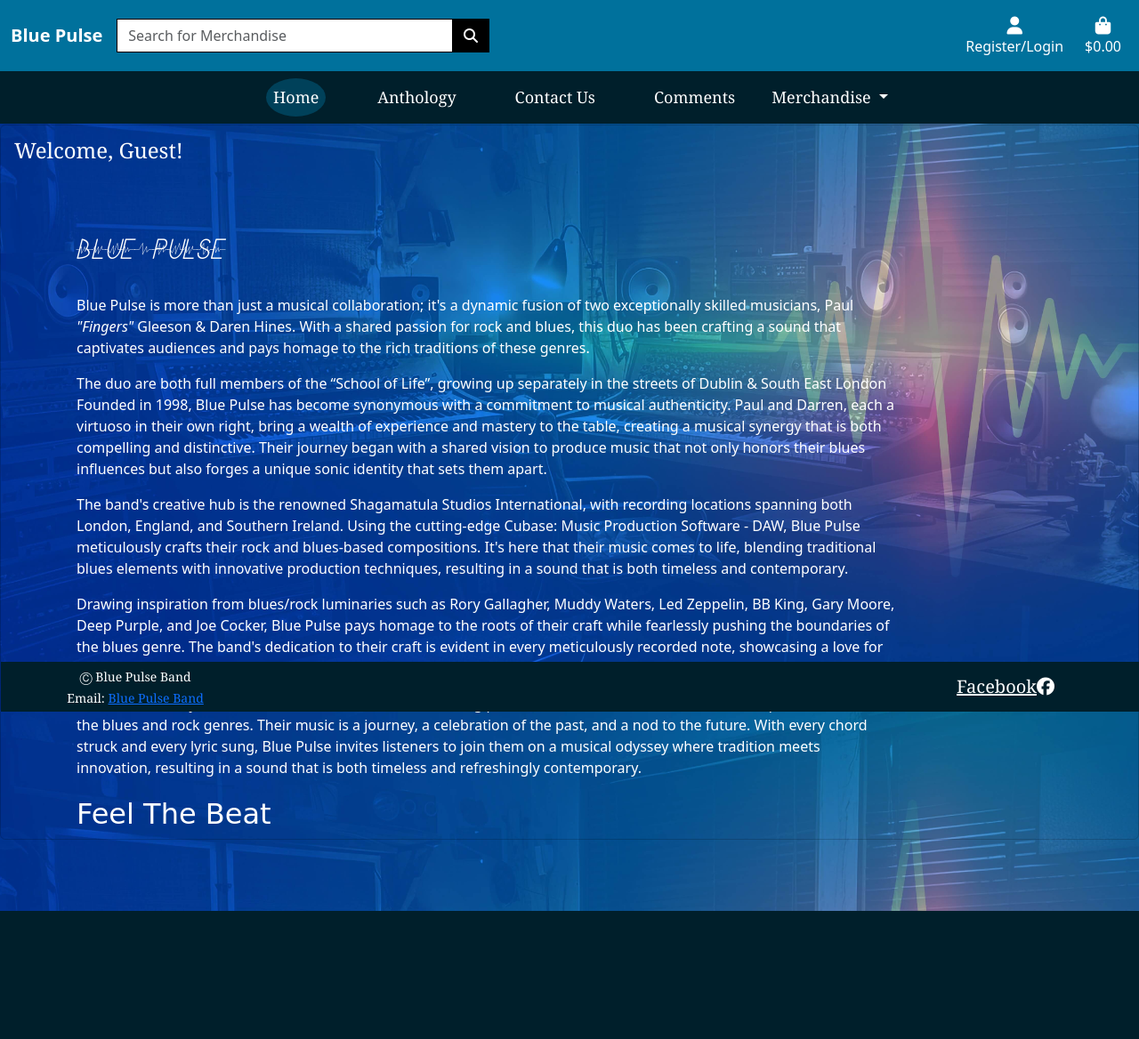
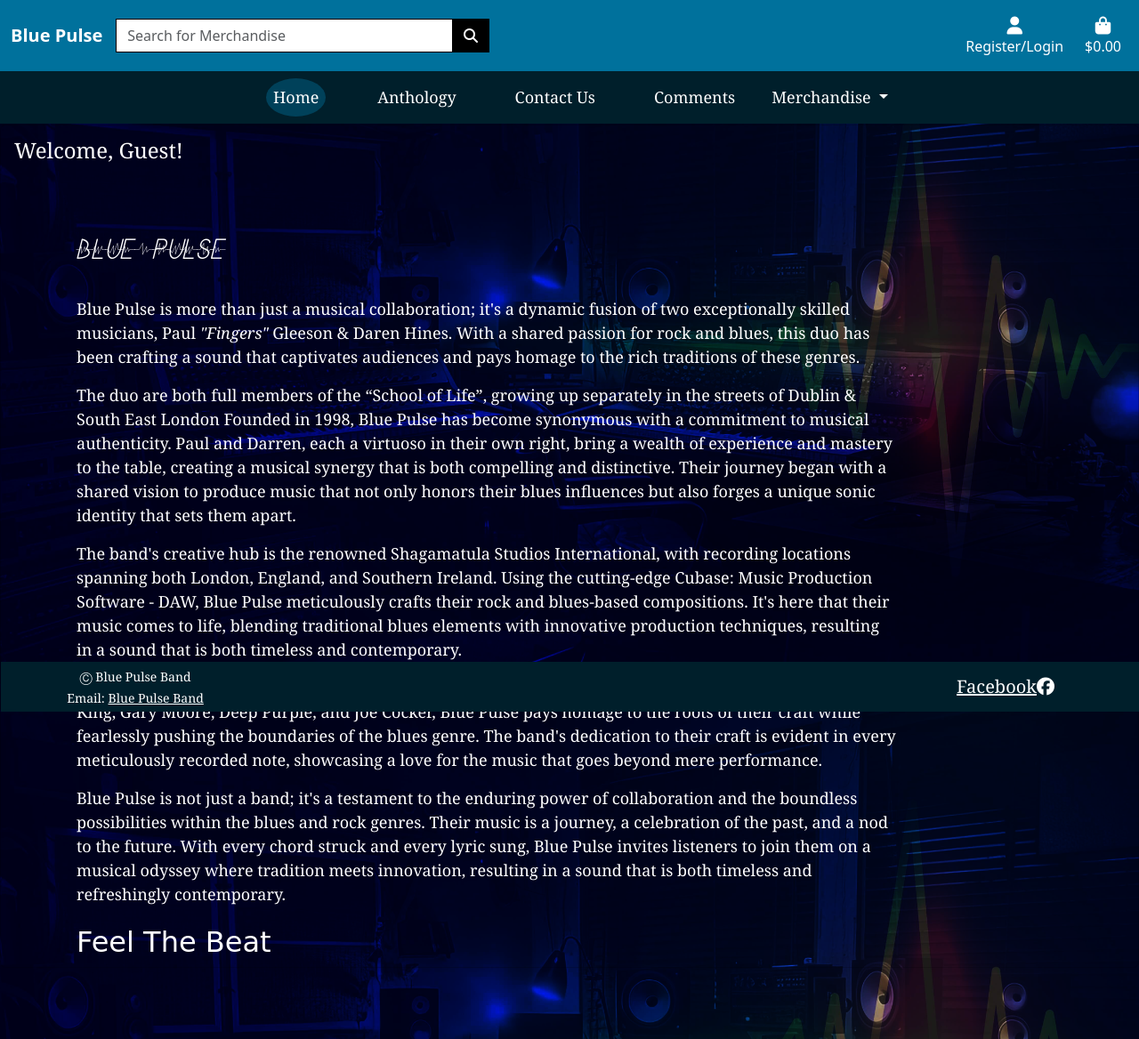
Before and after one commit to Shaga-Matula/blue-pulse-pp5, a Django app: page / in a window 1280 px wide. Shown: the whole page at 89% size. Before the commit the page ends 1024 px from the top, so only its background shows below. Run offline with Django 3.2, Linux system fonts and the light colour scheme; parts of the project's set-up code (start-up, migrations or seed data) failed here and were passed over; some libraries are stand-ins or nearby versions.

Commit message:
style(background): darken backround image for contrast

```diff
--- a/home/templates/home/index.html
+++ b/home/templates/home/index.html
@@ -13,7 +13,7 @@
 
 <main class="container d-flex justify-content-start align-items-center  min-height-padding-top ">
     <div class="mt-lg-3 mt-md-0 mt-sm-0 mt-0 ">
-        <div class="col-xl-10 col-lg-10 col-md-9 col-sm-12 col-12 p-1 text-white ">
+        <div class="col-xl-10 col-lg-10 col-md-9 col-sm-12 col-12 p-1 text-index">
                <h1 class="lifeline-font ">
                 <i>Blue Pulse</i>
             </h1>
@@ -37,7 +37,7 @@
                 Blue Pulse is not just a band; it's a testament to the enduring power of collaboration and the boundless possibilities within the blues and rock genres. Their music is a journey, a celebration of the past, and a nod to the future. With every chord struck and every lyric sung, Blue Pulse invites listeners to join them on a musical odyssey where tradition meets innovation, resulting in a sound that is both timeless and refreshingly contemporary.
 
             </p>
-            <span class="text-center feel-beat">Feel The Beat</span>
+             <span class="text-center feel-beat">Feel The Beat</span>
         </div>
     </div>
 </main>
--- a/static/styles/css/style.css
+++ b/static/styles/css/style.css
@@ -1,3 +1,6 @@
+
+
+
 /* General page setup */
 html {
     min-height: 100vh;
@@ -6,7 +9,8 @@ html {
 }
 
 .all-body {
-    background-image: url("/static/images/studio_back.jpg");
+    background-image: url("/static/images/studio_back3.png");
+    background-color: #3e4b50;
     background-position: center center;
     background-attachment: fixed;
     -webkit-background-size: cover;
@@ -20,6 +24,14 @@ html {
     margin-bottom: 80px;
 
 }
+
+
+.text-index {
+    color: white;
+    font-family: Georgia, "Times New Roman", Times, serif;
+    font-size: large;
+}
+
 
 /* News Letter */
 
--- a/templates/base.html
+++ b/templates/base.html
@@ -83,8 +83,9 @@
                 <div class="col-6 col-lg-4 my-auto py-1 py-lg-0 ">
                     <form method="GET" action="{% url 'all_merchandise' %}">
                         <div class="input-group w-100">
-                            <input class="form-control border border-black rounded-0 " type="text" name="q"
-                                placeholder="Search for Merchandise">
+                            <label for="searchInput" class="visually-hidden">Search for Merchandise</label>
+                            <input id="searchInput" class="form-control border border-black rounded-0" type="text"
+                                name="q" placeholder="Search for Merchandise">
                             <div class="input-group-append">
                                 <button class="form-control btn btn-black border border-black rounded-0" type="submit"
                                     aria-label="Submit Form">
@@ -101,7 +102,7 @@
                 <div class="collapse navbar-collapse justify-content-end " id="#navbarNavMain">
                     <ul class="navbar-nav d-flex flex-row justify-content-evenly ">
                         <li class="list-inline-item dropdown ">
-                            <a class="text-black nav-link" href="#" id="user-options" data-toggle="dropdown"
+                            <a class="text-black nav-link" id="user-options" data-toggle="dropdown"
                                 aria-haspopup="true" aria-expanded="false">
                                 <div class="text-center">
                                     <div><i class="fas fa-user fa-lg text-white"></i></div>
@@ -149,8 +150,7 @@
         <!-- Second Navbar (White Background) -->
         <nav class="navbar navbar-expand-lg second-navbar">
             <div class="container align-content-center">
-                <button class="navbar-toggler border-5" type="button" data-bs-toggle="collapse"
-                    data-bs-target="#navbarNavSecondary">
+                <button class="navbar-toggler border-5" type="button" data-bs-toggle="collapse" data-bs-target="#navbarNavSecondary" aria-label="">
                     <span class="navbar-toggler-icon bg-white"></span>
                 </button>
 
@@ -253,11 +253,12 @@
 
             <div class="col-12">
                 <div class="row  row-1 ">
-                    <div class="col-sm-3 text-center my-auto">
+                    <div class="col-sm-3 text-center my-auto ">
                         <small>&#9400; Blue Pulse Band</small>
                         <br>
                         <small>Email:
-                            <a href="mailto:bluepulseband@gmail.com" aria-label="Contact Blue Pulse Band via Email">Blue Pulse Band</a></small>
+                            <a href="mailto:bluepulseband@gmail.com" aria-label="Contact Blue Pulse Band via Email"  class="text-white">Blue
+                                Pulse Band</a></small>
                     </div>
                     <div class="col-md-3  "></div>
                     <div class="col-md-3 "></div>
```
Also changed, not shown: static/images/studio_back-2.png (added), static/images/studio_back3.png (added).
